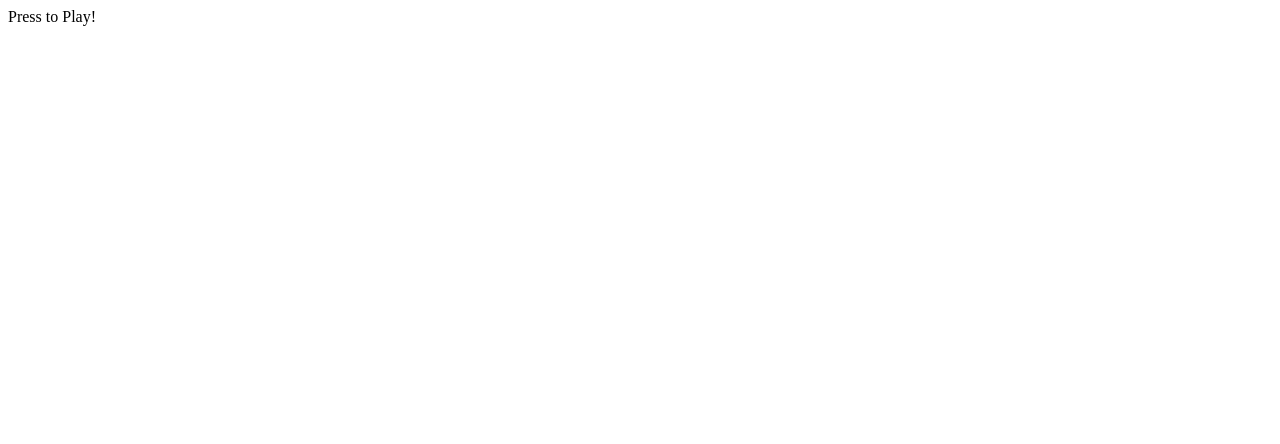
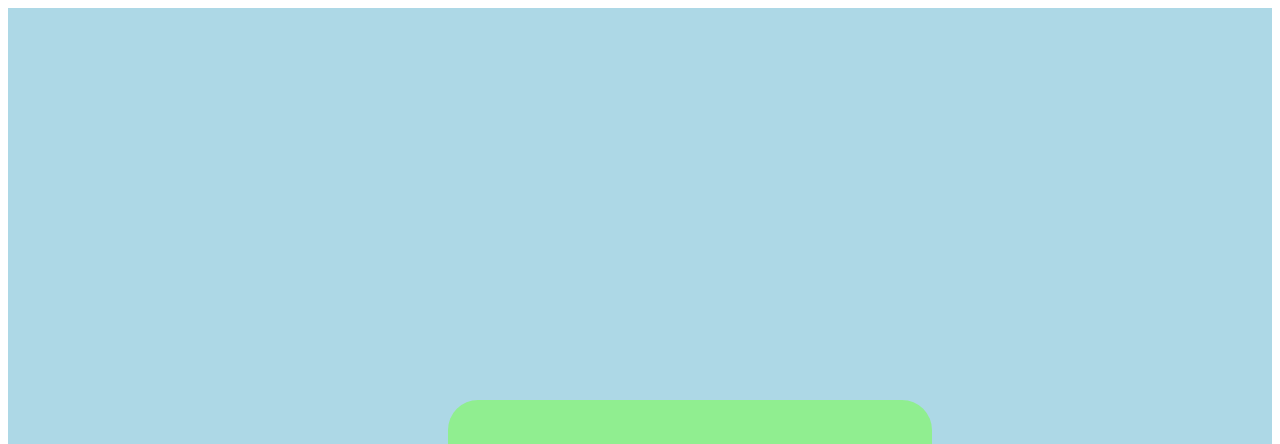
Before and after one commit to Ehobee/SoftUni-ScrollingGame-Project-, a plain HTML site: page index.html in a window 1280 px wide. Shown: the top 444 px of the page. Drawn offline with Linux system fonts and the light colour scheme.

Commit message:
Added style and "press start" button

```diff
--- a/index.html
+++ b/index.html
@@ -14,5 +14,7 @@
            <div class="game-area"></div>
            <div class="game-over"></div>
     </div>
+
+    <script src="main.js"></script>
 </body>
 </html>
--- a/main.js
+++ b/main.js
@@ -0,0 +1,7 @@
+const playButton = document.querySelector('.game-start');
+const gameScreen = document.querySelector('game-area');
+
+playButton.addEventListener('click', ()=> {
+playButton.classList.add('hidden');
+gameScreen.style.display = 'block';
+})
--- a/style.css
+++ b/style.css
@@ -0,0 +1,28 @@
+.section-game {
+    background-color: lightblue;
+    width: 100%;
+    height: 100vh;
+}
+
+.game-start {
+    position: fixed;
+    width: 30%;
+    background-color: lightgreen;
+    border-radius: 30px;
+    top: 50%;
+    left: 35%;
+    text-align: center;
+    padding: 50px;
+    font-size: 50px;
+    font-family: Consolas;
+    cursor: pointer;
+
+}
+
+.hidden {
+    display: none;
+}
+
+.game-area {
+    background-color: lightskyblue;
+}
```
Also changed, not shown: images/imgbin-splatoon-2-mario-kart-8-deluxe-electronic-entertainment-expo-2017-wii-u-nintendo-n7EeZbC3DKWsB8VmDYhBdUBm9.jpg (added), images/png-transparent-rotation-point-cool-halo-geometric-circle-ring-spiral-circle-frame-thumbnail.png (added), images/video-game-review-splatoon-wii-u-splatoon-the-perfect-ink-blot-883692.png (added).
